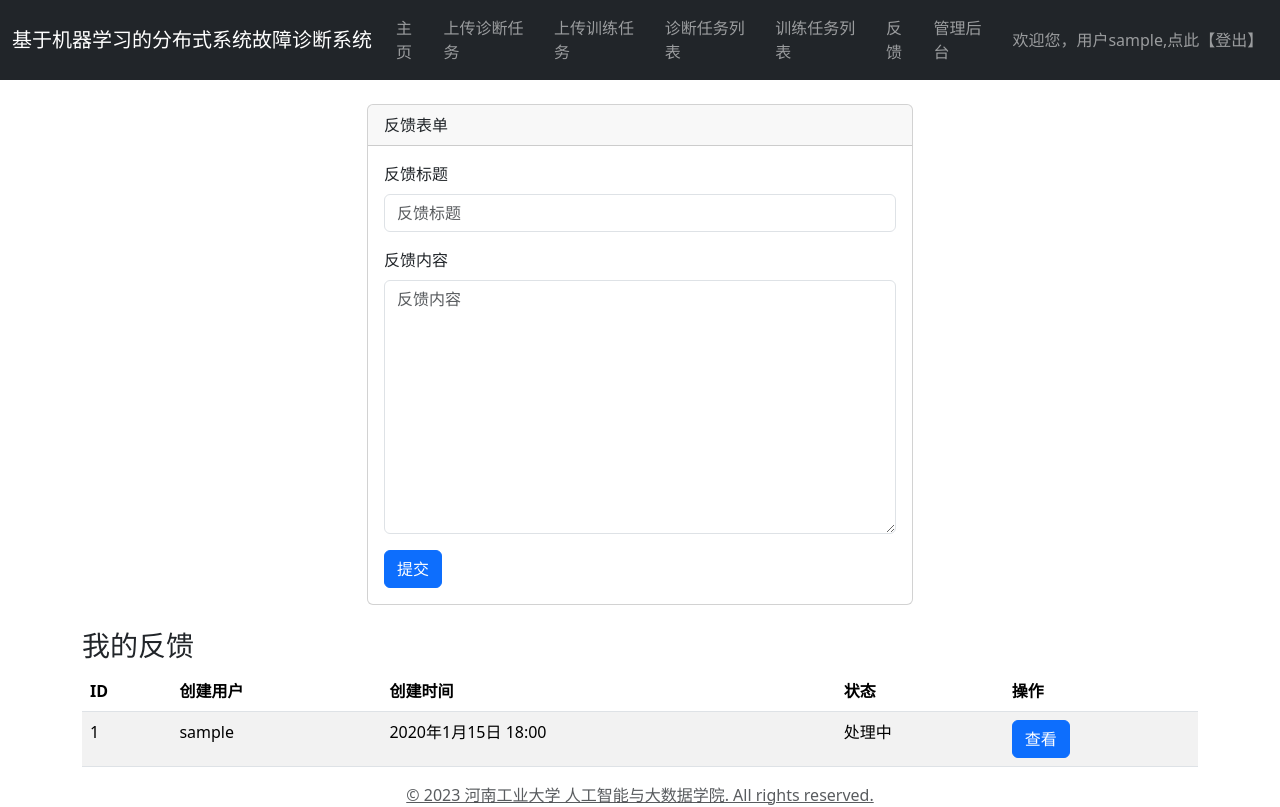
After one commit to YoungZM339/fault-diagnosis-system, a Django app: page /feedback/ in a window 1280 px wide. The commit adds this page. Run offline with Django 4.2, Linux system fonts and the light colour scheme; a user stored in the database is signed in; tables that the repository leaves empty hold one stand-in row (values such as "Sample post"); some libraries are stand-ins or nearby versions.

Commit message:
[Update] Feedback module

```diff
--- a/fault_diagnosis_system/forms.py
+++ b/fault_diagnosis_system/forms.py
@@ -22,3 +22,9 @@ class TrainTaskForm(forms.ModelForm):
     class Meta:
         model = models.TrainTask
         fields = ['uploaded_file']
+
+
+class FeedbackForm(forms.ModelForm):
+    class Meta:
+        model = models.FeedbackTask
+        fields = ['title', 'content']
--- a/fault_diagnosis_system/models.py
+++ b/fault_diagnosis_system/models.py
@@ -51,3 +51,27 @@ class TrainTask(models.Model):
 
     def __str__(self):
         return f"{self.owner.username}'s train task: {self.uploaded_file.name}"
+
+
+class FeedbackTask(models.Model):
+    owner = models.ForeignKey(User, verbose_name="归属的用户", on_delete=models.CASCADE)
+    title = models.CharField(verbose_name="反馈标题", max_length=100)
+    content = models.TextField(verbose_name="反馈内容", max_length=25565)
+    reply = models.TextField(verbose_name="答复内容", max_length=25565)
+    created = models.DateTimeField(default=timezone.now)
+    updated = models.DateTimeField(auto_now=True)
+    FEEDBACK_STATUS_PROCESSING = 'processing'
+    FEEDBACK_STATUS_COMPLETED = 'completed'
+    FEEDBACK_STATUS_CHOICES = (
+        (FEEDBACK_STATUS_PROCESSING, '处理中'),
+        (FEEDBACK_STATUS_COMPLETED, '已完成'),
+    )
+    feedback_status = models.CharField(verbose_name="任务状态", max_length=50, choices=FEEDBACK_STATUS_CHOICES,
+                                       default=FEEDBACK_STATUS_PROCESSING)
+
+    class Meta:
+        verbose_name = "训练任务"
+        ordering = ("-created",)
+
+    def __str__(self):
+        return f"{self.owner.username}'s feedback: {self.title}"
--- a/fault_diagnosis_system/urls.py
+++ b/fault_diagnosis_system/urls.py
@@ -33,6 +33,9 @@ urlpatterns = [
                   path('train_tasks_list/', views.train_tasks_list, name="train_tasks_list"),
                   path('train_task_detail/<int:task_id>/', views.train_task_detail,
                        name='train_task_detail'),
+                  path('feedback/', views.feedback, name="feedback"),
+                  path('feedback_detail/<int:task_id>/', views.feedback_detail,
+                       name='feedback_detail'),
                   path('login/', views.user_login, name="login"),
                   path('logout/', views.user_logout, name="logout"),
                   path('about/', views.about_page, name="about"),
--- a/fault_diagnosis_system/views.py
+++ b/fault_diagnosis_system/views.py
@@ -176,6 +176,37 @@ def train_task_detail(request, task_id):
         return HttpResponse("请求格式不支持")
 
 
+@login_required
+def feedback(request):
+    tasks = models.FeedbackTask.objects.filter(owner=request.user)
+    if request.method == 'POST':
+        form = forms.FeedbackForm(request.POST)
+        if form.is_valid():
+            feedback_task = form.save(commit=False)
+            feedback_task.owner = request.user
+            feedback_task.save()
+            return render(request, 'feedback.html',
+                          {'form': forms.FeedbackForm(), 'tasks': tasks, 'msg': '成功上传反馈:' + feedback_task.title})
+        else:
+            return render(request, 'feedback.html', {'form': forms.FeedbackForm(), 'tasks': tasks, 'msg': '上传错误'})
+    elif request.method == 'GET':
+        return render(request, 'feedback.html', {'form': forms.FeedbackForm(), 'tasks': tasks})
+    else:
+        return HttpResponse("请求格式不支持")
+
+
+@login_required
+def feedback_detail(request, task_id):
+    if request.method == 'POST':
+        pass
+    elif request.method == 'GET':
+        task = get_object_or_404(models.FeedbackTask, id=task_id)
+        return render(request, 'feedback_detail.html',
+                      {'task': task})
+    else:
+        return HttpResponse("请求格式不支持")
+
+
 def user_login(request):
     if request.method == 'POST':
         form = forms.LoginForm(request.POST)
--- a/templates/base.html
+++ b/templates/base.html
@@ -33,8 +33,14 @@
                     <a class="nav-link" href="/train_tasks_list">训练任务列表</a>
                 </li>
                 <li class="nav-item">
-                    <a class="nav-link" href="/about">关于</a>
+                    <a class="nav-link" href="/feedback">反馈</a>
                 </li>
+
+{#                标题栏塞不下了#}
+{#                <li class="nav-item">#}
+{#                    <a class="nav-link" href="/about">关于</a>#}
+{#                </li>#}
+
                 <li class="nav-item">
                     <a class="nav-link" href="/admin">管理后台</a>
                 </li>
--- /dev/null
+++ b/templates/feedback.html
@@ -0,0 +1,57 @@
+{% extends "base.html" %}
+{% load bootstrap5 %}
+
+{% block content %}
+    <div class="container">
+        <br>
+        <div class="row justify-content-center">
+            <div class="col-md-6">
+                <div class="card">
+                    <div class="card-header ">反馈表单</div>
+                    <div class="card-body">
+                        <form method="POST" enctype="multipart/form-data">
+                            {% csrf_token %}
+                            {% bootstrap_form form %}
+                            <button type="submit" class="btn btn-primary center">提交</button>
+                        </form>
+                    </div>
+                </div>
+            </div>
+            {% if msg %}
+                <div class="alert alert-danger mt-3" role="alert">
+                    {{ msg }}
+                </div>
+            {% endif %}
+        </div>
+        <br>
+        <table class="table table-striped">
+            <h3>我的反馈</h3>
+            <thead>
+            <tr>
+                <th>ID</th>
+                <th>创建用户</th>
+                <th>创建时间</th>
+                <th>状态</th>
+                <th>操作</th>
+            </tr>
+            </thead>
+            <tbody>
+            {% for task in tasks %}
+                <tr>
+                    <td>{{ task.id }}</td>
+                    <td>{{ task.owner }}</td>
+                    <td>{{ task.created }}</td>
+                    <td>{{ task.get_feedback_status_display }}</td>
+                    <td>
+                        <a href="{% url 'feedback_detail' task.id %}" class="btn btn-primary">查看</a>
+                    </td>
+                </tr>
+            {% empty %}
+                <tr>
+                    <td colspan="4">没有找到用户反馈</td>
+                </tr>
+            {% endfor %}
+            </tbody>
+        </table>
+    </div>
+{% endblock %}
```
Also changed, not shown: templates/feedback_detail.html (added, +17 -0 lines), fault_diagnosis_system/migrations/0001_initial.py, templates/upload_train.html (indentation only).
